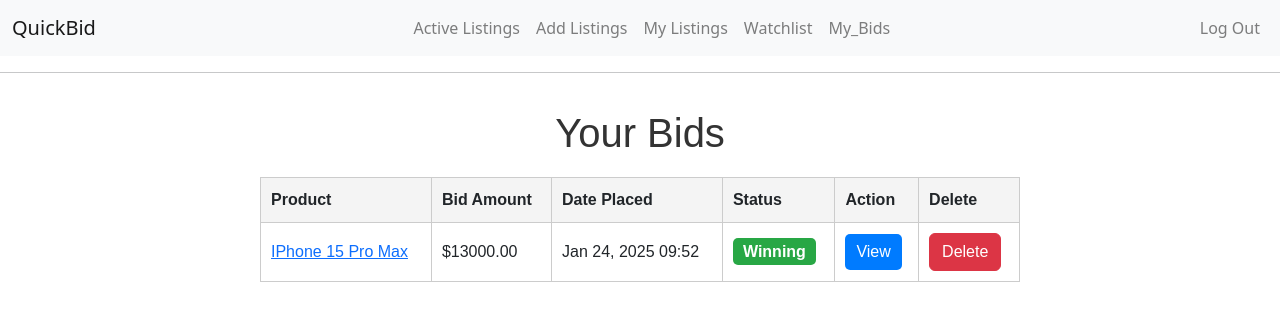
After one commit to sthandiwe3561/commerce, a Django app: page /my_bids in a window 1280 px wide. The commit adds this page. Shown: the top 321 px of the page. Run offline with Django 3.2, Linux system fonts and the light colour scheme; a user stored in the database is signed in; data comes from the database, SQL or seed files in the repository; both versions use the stored data as it was after the commit; some libraries are stand-ins or nearby versions.

```diff
--- a/auctions/models.py
+++ b/auctions/models.py
@@ -32,6 +32,7 @@ class Bid(models.Model):
     product = models.ForeignKey(Product, related_name="bids", on_delete=models.CASCADE)
     amount = models.DecimalField(max_digits=10, decimal_places=2)
     timestamp = models.DateTimeField(auto_now_add=True)
+    status = models.CharField(max_length=50, blank=True, null=True)
 
     def __str__(self):
         return f"{self.user.username} - {self.amount}"
--- a/auctions/static/auctions/styles.css
+++ b/auctions/static/auctions/styles.css
@@ -105,3 +105,60 @@ h2 {
 .comment-section li {
   margin-bottom: 10px;
 }
+
+/* my_bids page */
+.container h1 {
+  text-align: center;
+  color: #333;
+}
+
+.container {
+  max-width: 800px;
+  margin: 0 auto;
+  padding: 20px;
+  font-family: Arial, sans-serif;
+}
+
+.bids-table {
+  width: 100%;
+  border-collapse: collapse;
+  margin-top: 20px;
+}
+
+.bids-table th,
+.bids-table td {
+  padding: 10px;
+  border: 1px solid #ccc;
+  text-align: left;
+}
+
+.bids-table th {
+  background-color: #f4f4f4;
+}
+
+.status {
+  padding: 5px 10px;
+  border-radius: 5px;
+  color: #fff;
+  font-weight: bold;
+}
+
+.status.winning {
+  background-color: #28a745; /* Green */
+}
+
+.status.outbid {
+  background-color: #dc3545; /* Red */
+}
+
+.btn-view {
+  padding: 5px 10px;
+  background-color: #007bff;
+  color: #fff;
+  text-decoration: none;
+  border-radius: 5px;
+}
+
+.btn-view:hover {
+  background-color: #0056b3;
+}
--- a/auctions/templates/auctions/layout.html
+++ b/auctions/templates/auctions/layout.html
@@ -48,6 +48,15 @@
                 >Add Listings</a
               >
             </li>
+            <li class="nav-item">
+              <a class="nav-link" href="#">My Listings</a>
+            </li>
+            <li class="nav-item">
+              <a class="nav-link" href="#">Watchlist</a>
+            </li>
+            <li class="nav-item">
+              <a class="nav-link" href="{% url 'my_bids' %}">My_Bids</a>
+            </li>
             {% endif %}
           </ul>
 
--- /dev/null
+++ b/auctions/templates/auctions/my_bids.html
@@ -0,0 +1,55 @@
+{% extends 'auctions/layout.html' %} {% block body %}
+<div class="container">
+  <h1>Your Bids</h1>
+
+  {% if bids_with_status %}
+  <table class="bids-table">
+    <thead>
+      <tr>
+        <th>Product</th>
+        <th>Bid Amount</th>
+        <th>Date Placed</th>
+        <th>Status</th>
+        <th>Action</th>
+        <th>Delete</th>
+      </tr>
+    </thead>
+    <tbody>
+      {% for bid in bids_with_status %}
+      <tr>
+        <td>
+          <a href="{% url 'view_listing' bid.product.id %}">
+            {{ bid.product.name }}
+          </a>
+        </td>
+        <td>${{ bid.amount }}</td>
+        <td>{{ bid.date_placed|date:"M d, Y H:i" }}</td>
+        <td>
+          <span class="status {{ bid.status|lower }}">{{ bid.status }}</span>
+        </td>
+        <td>
+          <a
+            href="{% url 'view_listing' bid.product.id %}"
+            class="btn btn-view"
+          >
+            View
+          </a>
+        </td>
+        <td>
+          <form method="POST" action="{% url 'delete_bid' bid.product.id %}">
+            {% csrf_token %}
+            <button type="submit" class="btn btn-danger">Delete</button>
+          </form>
+        </td>
+      </tr>
+      {% endfor %}
+    </tbody>
+  </table>
+  {% else %}
+  <p>
+    You haven't placed any bids yet. Start bidding on exciting products
+    <a href="{% url 'index' %}">here</a>!
+  </p>
+  {% endif %}
+</div>
+{% endblock %}
--- a/auctions/urls.py
+++ b/auctions/urls.py
@@ -12,5 +12,5 @@ urlpatterns = [
     path("product/<int:product_id>/comments/", views.comments, name="comments"),
     path("product/<int:product_id>/bid/", views.bid, name="bid"),
     path("product/<int:product_id>/delete_bid/", views.delete_bid, name="delete_bid"),
-
+    path("my_bids", views.my_bids, name="my_bids"),
 ]
--- a/auctions/views.py
+++ b/auctions/views.py
@@ -176,4 +176,21 @@ def delete_bid(request, product_id):
         messages.error(request, "You don't have any bids to delete for this product.")
 
     # Redirect back to the product page
-    return redirect('view_listing', product_id=product_id)
+    return redirect('my_bids')
+
+def my_bids(request):
+    user_bids = Bid.objects.filter(user=request.user)
+
+     # Add a status to each bid
+    bids_with_status = []
+    for bid in user_bids:
+        status = "Winning" if bid.amount == bid.product.current_price else "Outbid"
+        bids_with_status.append({
+            'product': bid.product,
+            'amount': bid.amount,
+            'date_placed': bid.timestamp,
+            'status': status
+        })
+    return render(request,"auctions/my_bids.html", {
+       "bids_with_status" : bids_with_status
+    })
```
Also changed, not shown: auctions/templates/auctions/view_listing.html (+1 -6 lines), auctions/migrations/0009_bid_status.py (added), db.sqlite3.
